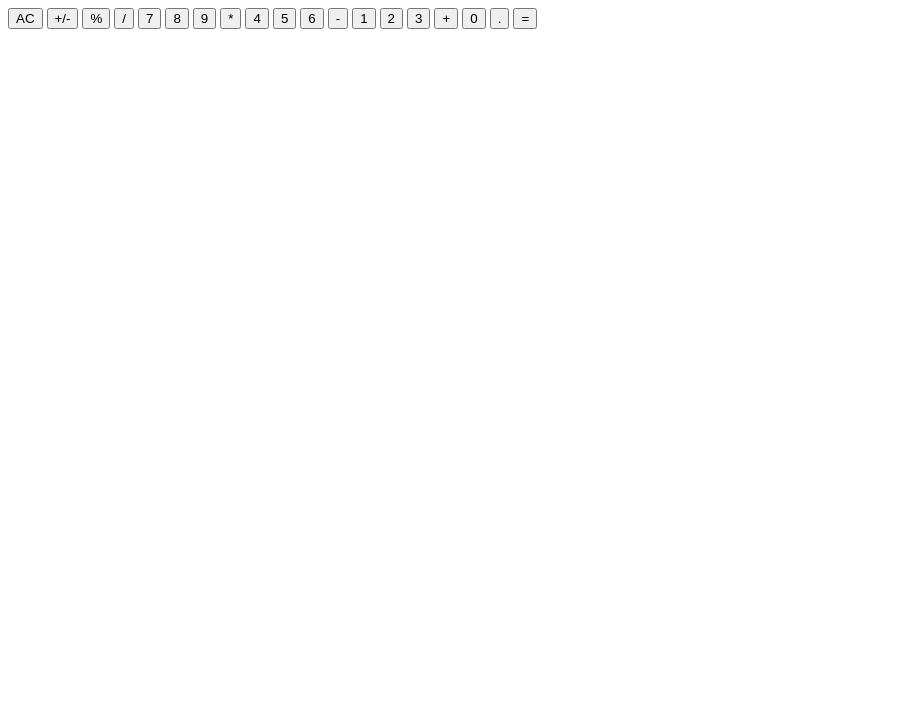
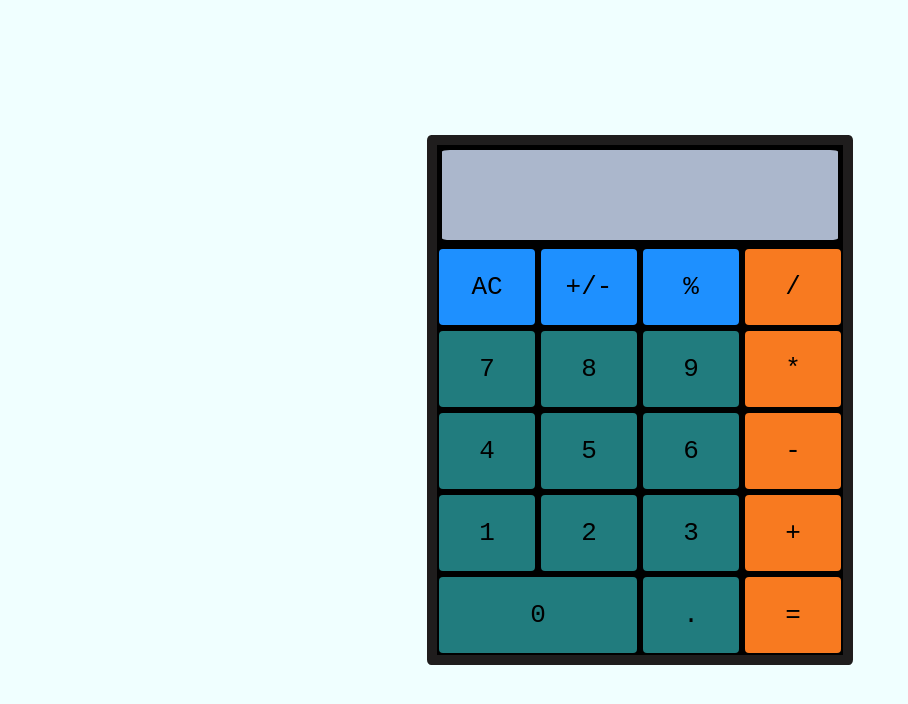
Before and after one commit to sidd-oo/Calculator, a plain HTML site: page index.html in a window 1280 px wide. Shown: the whole page, without its empty margins (0-908 px from the left). Drawn offline with Linux system fonts and the light colour scheme.

Commit message:
stylying is done

```diff
--- a/index.html
+++ b/index.html
@@ -3,6 +3,7 @@
 <head>
     <meta charset="UTF-8">
     <meta name="viewport" content="width=device-width, initial-scale=1.0">
+    <link rel = "stylesheet" type = "text/css" href= "style/style.css">
     <title>Calculator</title>
 </head>
 <body>
@@ -42,7 +43,7 @@
 
             <button type="button" data-key = "" class = "operator" value = "">+</button>
 
-            <button type="button" data-key = "" class = "zero" value = "">0</button>
+            <button type="button" data-key = "" id = "zero" class = operand value = "">0</button>
 
             <button type="button" data-key = "" class = "decimal" value = "">.</button>
 
--- a/style/style.css
+++ b/style/style.css
@@ -0,0 +1,102 @@
+*{
+    margin: 0px;
+}
+
+#calc{
+    display:flex;
+    flex-direction: row;
+    justify-content: center;
+    align-items: center;
+    background-color: azure;
+    height: 100vh;
+    min-height: 60vh;
+}
+
+#container{
+    display:grid;
+    grid-template-rows: minmax(100px, auto) repeat(5, 80px);
+    grid-template-columns: repeat(4, 100px);
+    background-color: black;
+    border: rgb(31, 29, 29) 10px solid;
+    border-radius: 1%;
+    gap:2px;
+}
+
+#display{
+    grid-column: 1/-1;
+    background-color: rgb(171, 183, 204);
+    margin:5px;
+    display:flex;
+    flex-direction:column;
+    justify-content:space-around;
+    align-items: flex-end;
+    padding:5px;
+    font-weight:initial;
+    border-radius: 2%;
+}
+
+
+button{
+    margin:2px;
+    font-weight: initial;
+    font-family: monospace;
+    border:none;
+    border-radius: 4px;
+    color:black;
+    font-size: 2em;;
+}
+
+#zero{
+    grid-column: 1/3;
+}
+
+.operator, .equal{
+    background-color: rgb(248, 122, 32);
+}
+
+.operator:hover, .equal:hover{
+    background-color: rgb(241, 160, 102);
+}
+
+
+.operand, .decimal{
+    background-color:#217C7E;
+}
+
+.operand:hover, .decimal:hover{
+    background-color:#4b9d9e;
+}
+
+.clear, .sign, .percentage{
+    background-color: dodgerblue;
+}
+
+.clear:hover, .sign:hover, .percentage:hover{
+    background-color: rgb(124, 180, 236);
+}
+
+
+
+.operator:active, .equal:active{
+    background-color: rgb(248, 122, 32);
+    transform: scale(1.2);
+}
+
+
+
+.operand:active{
+    background-color:#217C7E;
+    transform: scale(1.1);
+}
+
+.decimal:active{
+    background-color:#217C7E;
+    transform: scale(1.2);
+}
+
+
+
+.clear:active, .sign:active, .percentage:active{
+    background-color: dodgerblue;
+    transform: scale(1.2);
+}
```
